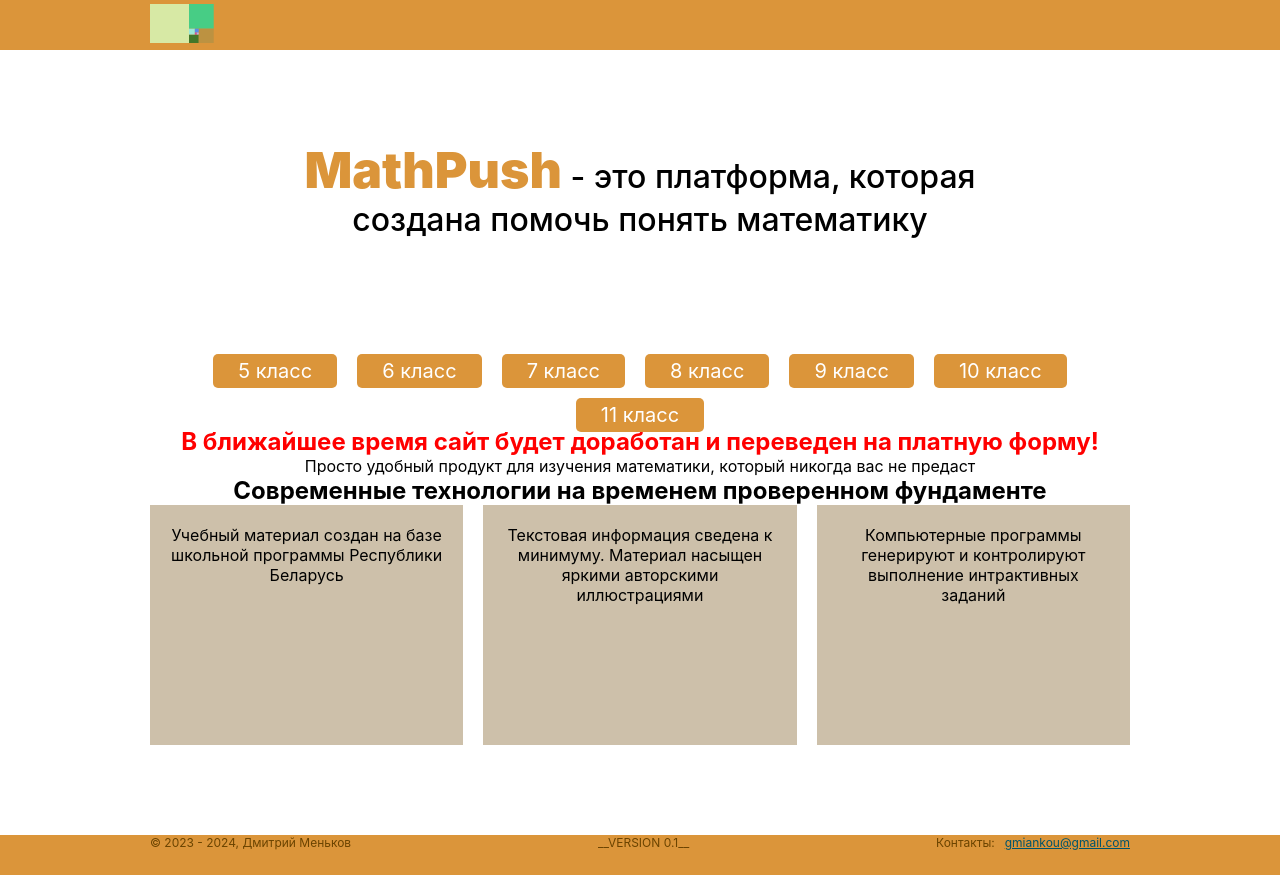
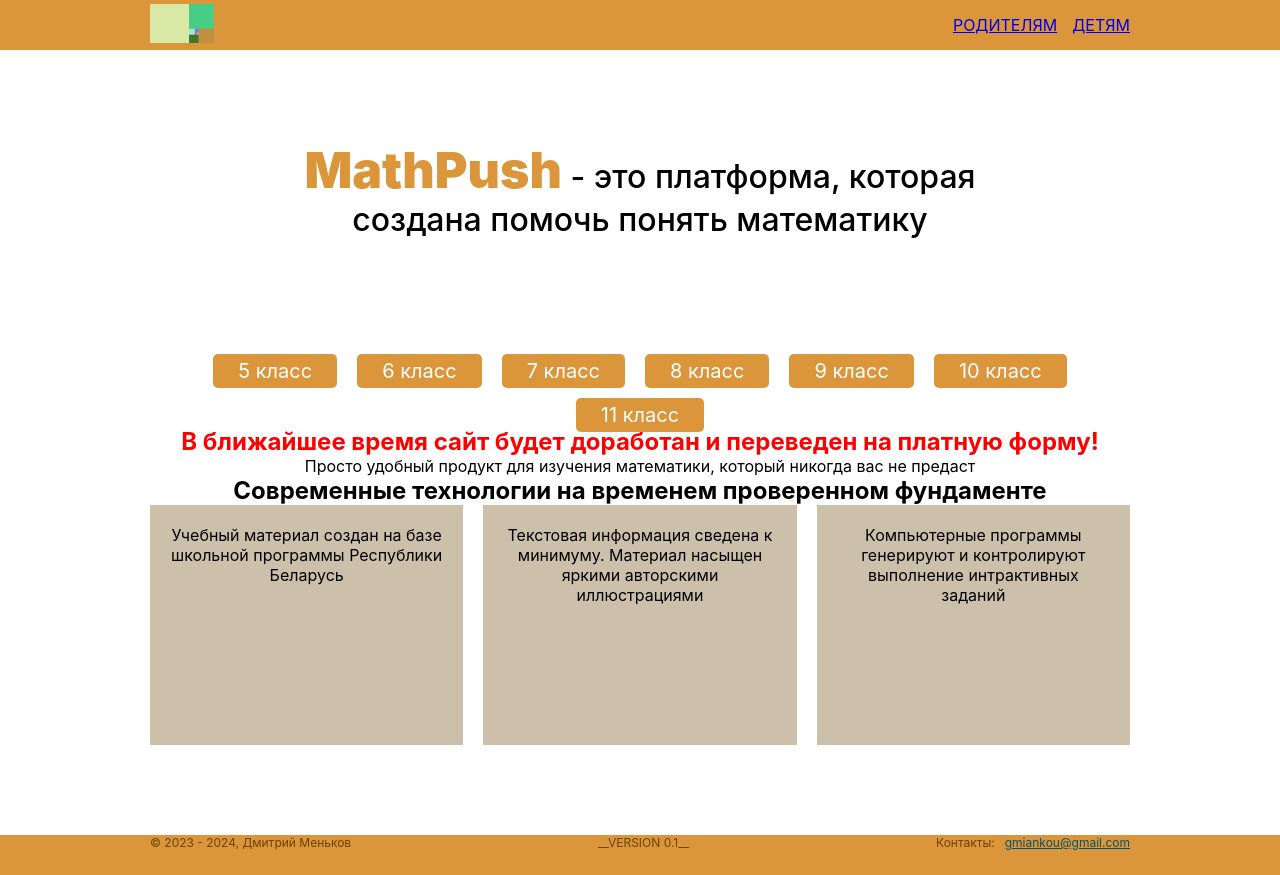
Before and after one commit to DzmitryMiankou/natural-number, a React (Create React App) app: page /#/ in a window 1280 px wide. Built offline with nearby package versions, Linux system fonts and the light colour scheme.

Commit message:
header links for title page

```diff
--- a/src/components/titlePage/TitlePage.tsx
+++ b/src/components/titlePage/TitlePage.tsx
@@ -32,6 +32,9 @@
   padding: 0px 150px;
   margin: auto;
   width: 100%;
+  display: flex;
+  justify-content: space-between;
+  align-items: center;
   @media (max-width: 780px) {
     padding: 0px 20px;
   }
@@ -52,6 +55,11 @@
 const Menu = styled(Logo)`
   width: 100%;
   display: block;
+`;
+
+const Items2 = styled.ul`
+  display: flex;
+  gap: 15px;
 `;
 
 const Item = styled.li``;
@@ -157,6 +165,16 @@
                 <rect x="72" y="44" fill="#B5B0E9" width="3" height="3" />
               </svg>
             </Logo>
+            <nav>
+              <Items2>
+                <li>
+                  <a href="#">РОДИТЕЛЯМ</a>
+                </li>
+                <li>
+                  <a href="#">ДЕТЯМ</a>
+                </li>
+              </Items2>
+            </nav>
           </HeaderWrapper>
         </Header>
         <MainWrapper>
```
